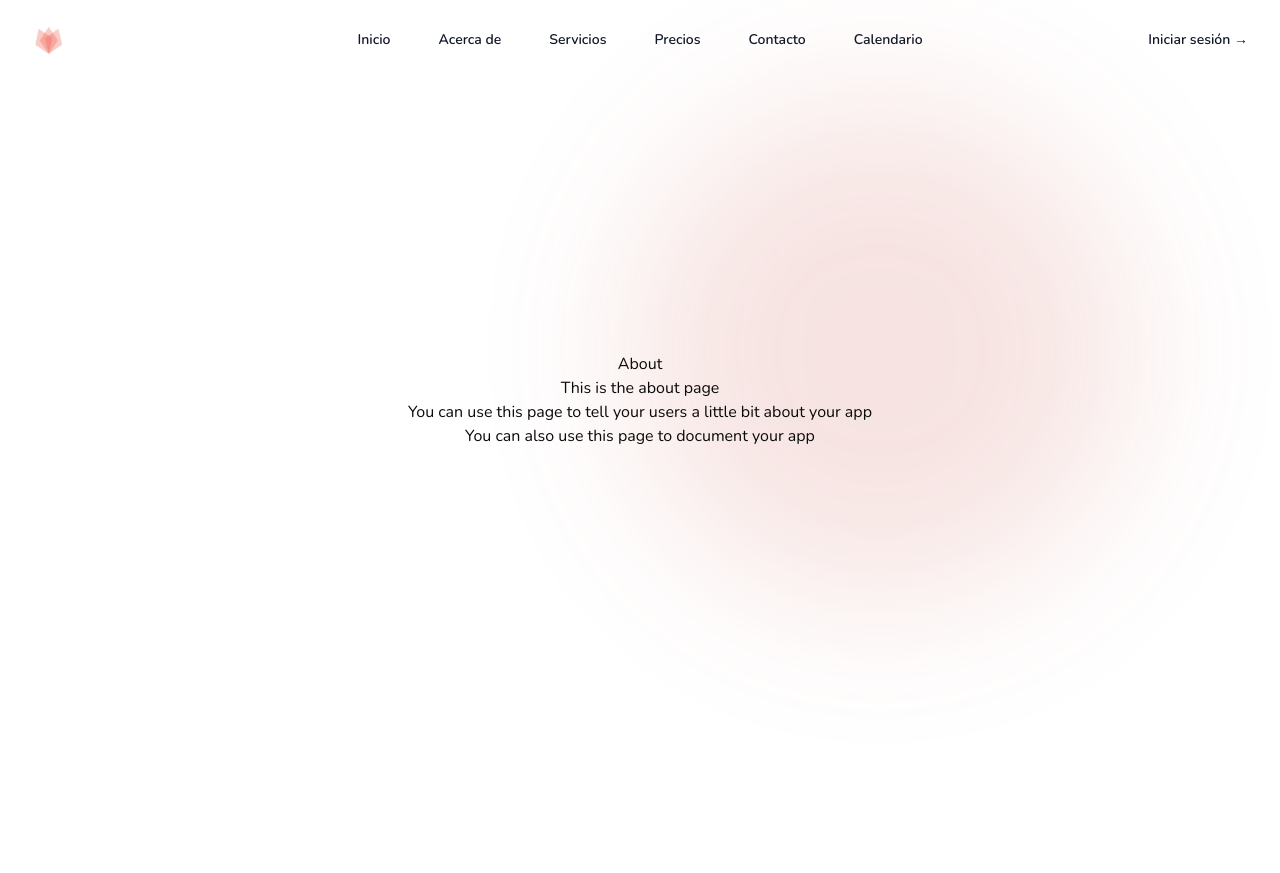
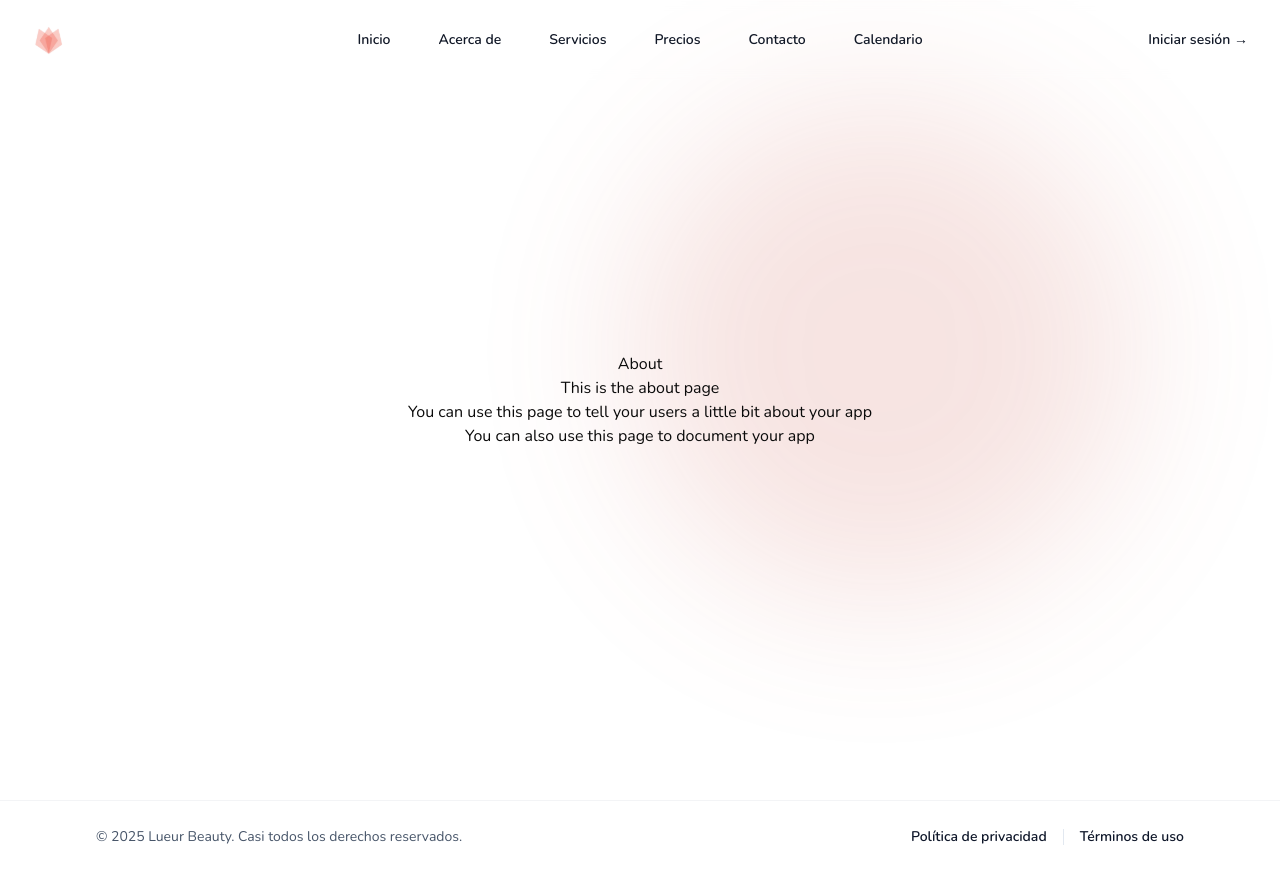
Before and after one commit to AdrianUrtiz/appointment-manager, a Next.js app: page /about in a window 1280 px wide. Before the commit the page ends 800 px from the top, so only its background shows below. Built offline with nearby package versions, Linux system fonts and the light colour scheme.

Commit message:
Agregar componente Footer a las páginas About y Login; actualizar texto de copyright en Footer

```diff
--- a/src/app/about/page.jsx
+++ b/src/app/about/page.jsx
@@ -1,8 +1,11 @@
 'use client'
+
+import Footer from '@/components/partials/Footer'
 
 function page() {
   return (
-    <div className='min-h-screen w-screen flex flex-col items-center justify-center'>
+    <>
+      <div className='min-h-screen w-full flex flex-col items-center justify-center'>
         <h1>About</h1>
         <p>This is the about page</p>
         <p>
@@ -10,6 +13,8 @@ function page() {
         </p>
         <p>You can also use this page to document your app</p>
       </div>
+      <Footer />
+    </>
   )
 }
 
--- a/src/app/login/page.jsx
+++ b/src/app/login/page.jsx
@@ -17,6 +17,7 @@ import {
 import { Input } from '@/components/ui/input'
 import { Label } from '@/components/ui/label'
 import { Separator } from '@/components/ui/separator'
+import Footer from '@/components/partials/Footer'
 
 export default function LoginPage() {
   const [email, setEmail] = useState('')
@@ -30,6 +31,7 @@ export default function LoginPage() {
   }
 
   return (
+    <>
       <div className='flex min-h-screen flex-col items-center justify-center p-4'>
         <div className='w-full max-w-md'>
           <Card className='border-gray-50 bg-white/80 shadow-xl backdrop-blur'>
@@ -135,5 +137,7 @@ export default function LoginPage() {
           </Card>
         </div>
       </div>
+      <Footer />
+    </>
   )
 }
--- a/src/components/partials/Footer.jsx
+++ b/src/components/partials/Footer.jsx
@@ -4,13 +4,13 @@ export default function Footer() {
   const texts = useTexts()
 
   return (
-    <div class='max-w-[90%] mx-auto items-centers grid grid-cols-1 justify-between gap-4 border-t border-gray-100 py-6 md:grid-cols-2'>
-      <p class='text-sm/6 text-slate-600 max-md:text-center'>
-        {texts.footer.copyright}
+    <div className='max-w-full md:px-24 mx-auto items-centers grid grid-cols-1 justify-between gap-4 border-t border-gray-100 py-6 md:grid-cols-2'>
+      <p className='text-sm/6 text-slate-600 max-md:text-center'>
+        © {new Date().getFullYear()} {texts.footer.copyright}
       </p>
-      <div class='flex items-center justify-center space-x-4 text-sm/6 font-semibold text-slate-900 md:justify-end'>
+      <div className='flex items-center justify-center space-x-4 text-sm/6 font-semibold text-slate-900 md:justify-end'>
         <a href=''>{texts.footer.privacy}</a>
-        <div class='h-4 w-px bg-slate-200'></div>
+        <div className='h-4 w-px bg-slate-200'></div>
         <a href=''>{texts.footer.terms}</a>
       </div>
     </div>
--- a/src/lib/texts.json
+++ b/src/lib/texts.json
@@ -25,7 +25,7 @@
     "logout": "Cerrar sesión"
   },
   "footer": {
-    "copyright": "© 2023 Gestor de Citas. Todos los derechos reservados.",
+    "copyright": "Lueur Beauty. Casi todos los derechos reservados.",
     "terms": "Términos de uso",
     "privacy": "Política de privacidad"
   },
```
Lines whose indentation alone changed are shown as unchanged.
